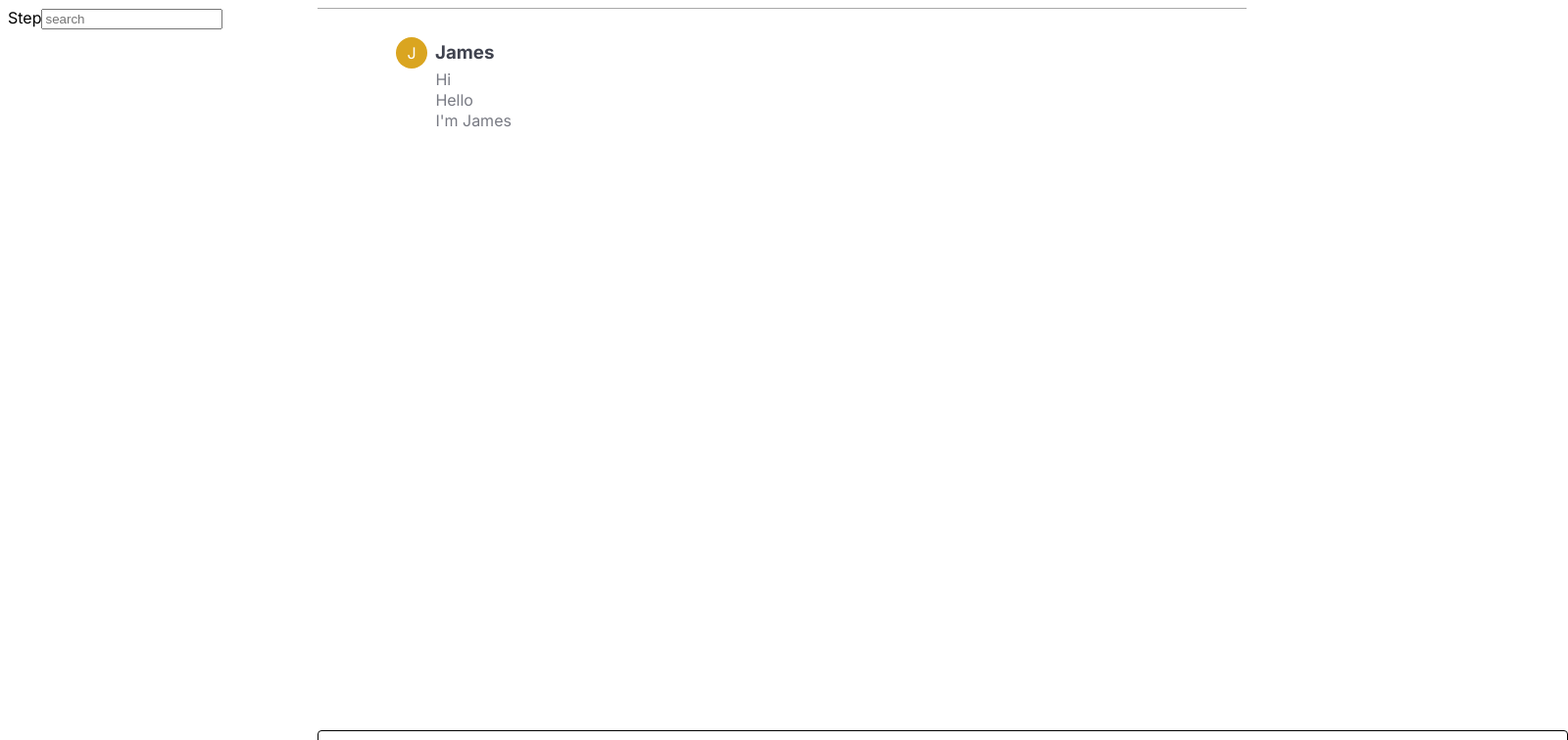
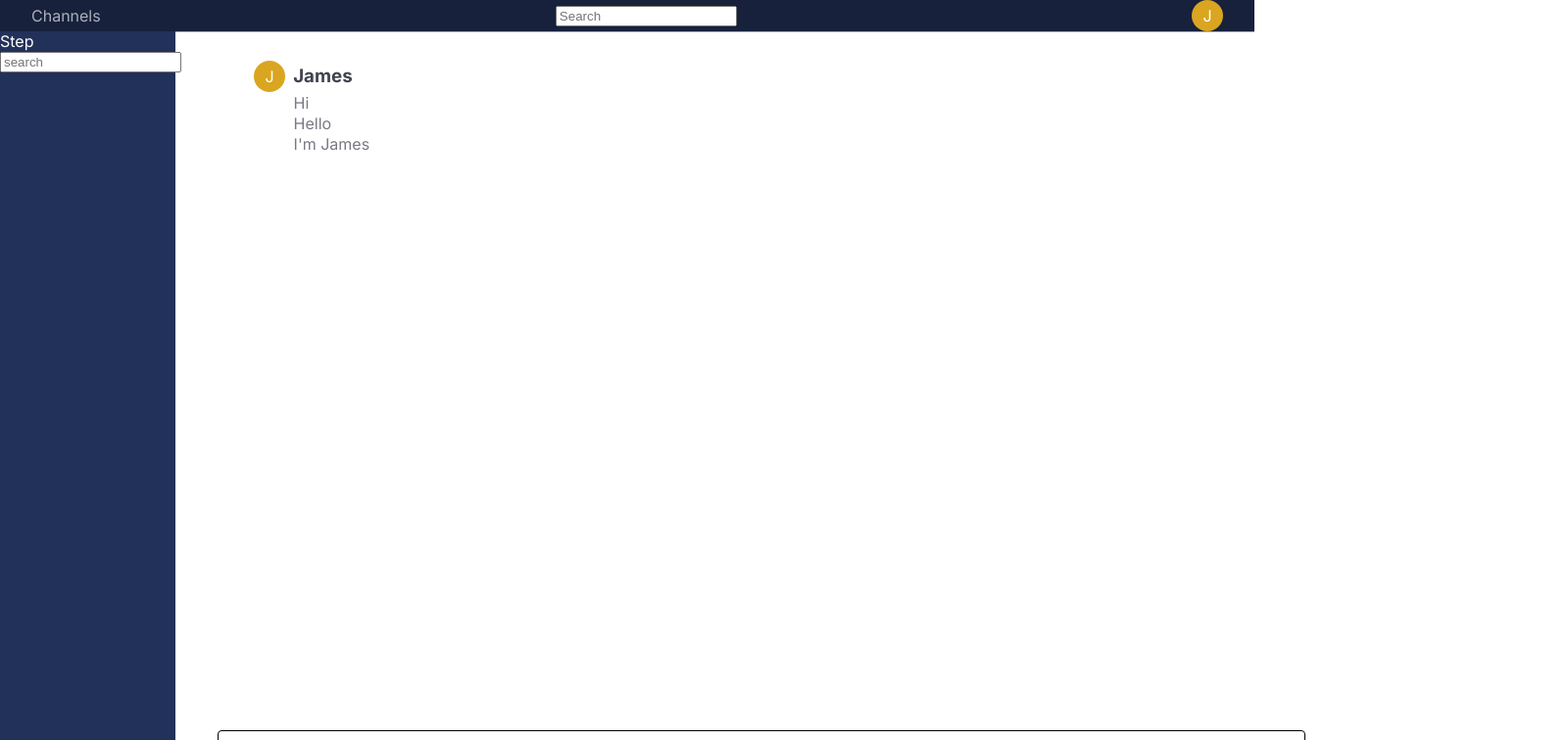
Before and after one commit to sharma-bhawna/matterleast, a Next.js app: page /matterleast in a window 1280 px wide. Shown: the top 756 px of the page at 98% size, 1600 px wide, since content can reach past the window. Built offline with nearby package versions, Linux system fonts and the light colour scheme.

Commit message:
Creates app header

```diff
--- a/src/app/matterleast/ChatBox.css
+++ b/src/app/matterleast/ChatBox.css
@@ -1,9 +1,10 @@
 .chatBox {
-  width: 98%;
+  width: 85%;
   height: 2rem;
   padding: 0 10px;
   position: absolute;
   bottom: 20px;
+  left: 222px;
   border-radius: 4px;
   border: 1px solid;
   font-size: 1.2rem;
--- a/src/app/matterleast/Message.css
+++ b/src/app/matterleast/Message.css
@@ -15,7 +15,7 @@
 }
 
 .sender-name {
-  margin: 0;
+  margin: 0 0 0 0.5rem;
   color: rgb(64, 67, 79);
 }
 
@@ -27,7 +27,6 @@
   border-radius: 50%;
   text-align: center;
   line-height: 2;
-  margin-right: 0.5rem;
 }
 
 .profile {
--- a/src/app/matterleast/MessageGroup.tsx
+++ b/src/app/matterleast/MessageGroup.tsx
@@ -6,9 +6,13 @@ interface MessageGroupProps {
   messages: MessageText[];
 }
 
+export const ProfileIcon = ({ name }: { name: string }) => (
+  <div className="profile-icon">{name[0].toUpperCase()}</div>
+);
+
 const Sender = ({ name }: { name: string }) => (
   <header className="profile">
-    <div className="profile-icon">{name[0].toUpperCase()}</div>
+    <ProfileIcon name={name} />
     <h3 className="sender-name">{name}</h3>
   </header>
 );
--- /dev/null
+++ b/src/app/matterleast/Page.css
@@ -0,0 +1,20 @@
+body {
+  margin: 0;
+}
+
+.app {
+  display: flex;
+  flex-direction: column;
+  width: 100vw;
+  height: 100vh;
+}
+
+.header {
+  height: 2rem;
+  display: flex;
+  align-items: center;
+  justify-content: space-between;
+  background: rgb(23, 33, 60);
+  color: rgb(171, 175, 185);
+  padding: 0 2rem;
+}
--- a/src/app/matterleast/Sidebar.css
+++ b/src/app/matterleast/Sidebar.css
@@ -1,3 +1,8 @@
 .sidebar {
-    width: 25%;
+    width: 14%;
+    background: rgb(34, 49, 89);
 }
+
+.workspace {
+    color: white;
+}
--- a/src/app/matterleast/Sidebar.tsx
+++ b/src/app/matterleast/Sidebar.tsx
@@ -8,7 +8,7 @@ type SidebarProps = {
 
 const Sidebar = ({ workspace }: SidebarProps) => (
   <aside className="sidebar">
-    <span>{workspace}</span>
+    <span className="workspace">{workspace}</span>
     <input placeholder={"search"} />
     <nav></nav>
   </aside>
--- a/src/app/matterleast/page.tsx
+++ b/src/app/matterleast/page.tsx
@@ -1,17 +1,26 @@
 import ChatBox from "@/app/matterleast/ChatBox";
-import MessageGroup from "@/app/matterleast/MessageGroup";
+import MessageGroup, { ProfileIcon } from "@/app/matterleast/MessageGroup";
 import Sidebar from "@/app/matterleast/Sidebar";
+import "./Page.css";
 
 const messages = ["Hi", "Hello", "I'm James"];
+const senderName = "James";
 
 export default function Matterleast() {
   return (
-    <div style={{ display: "flex" }}>
-      <Sidebar workspace="Step" channelNames={[]} profileNames={[]} />
-      <main style={{ width: "75%" }}>
-        <MessageGroup sender="James" messages={messages} />
-        <ChatBox username="James" />
-      </main>
+    <div className="app">
+      <header className="header">
+        <span>Channels</span>
+        <input placeholder="Search" type="text" />
+        <ProfileIcon name={senderName} />
+      </header>
+      <div style={{ display: "flex", height: "100%" }}>
+        <Sidebar workspace="Step" channelNames={[]} profileNames={[]} />
+        <main style={{ width: "100%" }}>
+          <MessageGroup sender={senderName} messages={messages} />
+          <ChatBox username={senderName} />
+        </main>
+      </div>
     </div>
   );
 }
```
